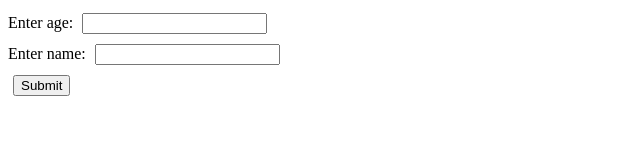
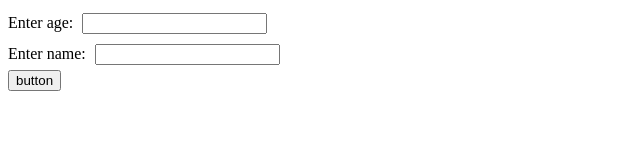
Before and after one commit to acciojob/promises-and-chains-gurpreetsingh911, a website: page main.html in a window 1280 px wide. Shown: the full height of the page, 0-640 px from the left. Drawn offline with Linux system fonts and the light colour scheme.

Commit message:
created a submission

```diff
--- a/main.html
+++ b/main.html
@@ -16,7 +16,7 @@
 		  <label>Enter name:</label>
 		  <input type="text"id = "name" > <br>
 
-		  <input type="submit" value="Submit" id= "btn">
+		  <button type="submit" value="Submit" id= "btn">button</button>
 
 	  </form>
   </body>
```
Also changed, not shown: script.js (line endings or trailing spaces).
